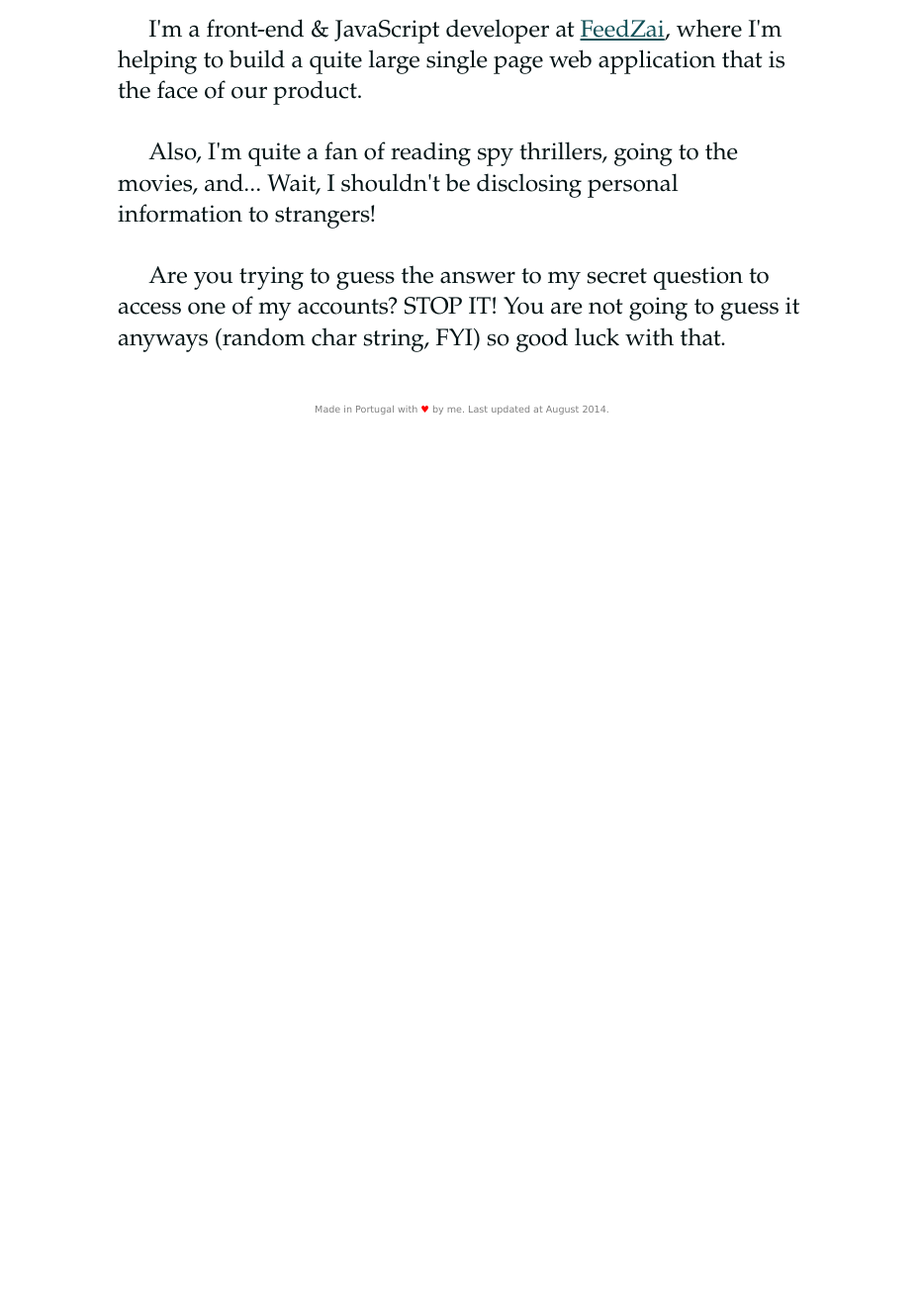
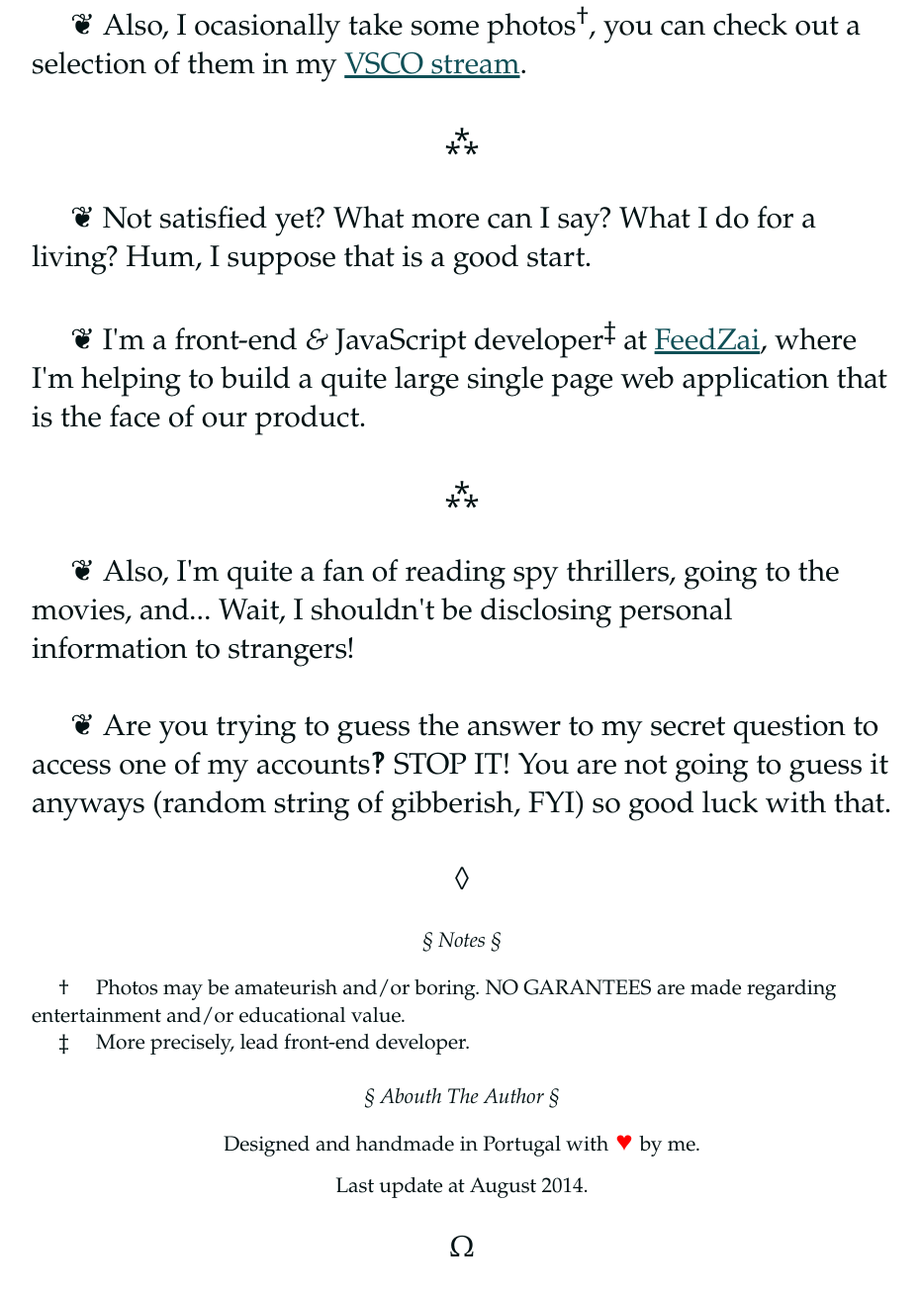
Before and after one commit to lfac-pt/lfac-pt.github.io, a plain HTML site: page index.html in a window 1280 px wide. Shown: the part 724-2034 px from the top of the page at 99% size, without its empty margins (173-1103 px from the left). Before the commit the page ends 1192 px from the top, so only its background shows below. Drawn offline with Linux system fonts and the light colour scheme.

Commit message:
More design and text changes

```diff
--- a/index.html
+++ b/index.html
@@ -12,25 +12,23 @@
               font-family: Baskerville, Garamond, Palatino, "Palatino Linotype", "Hoefler Text", "Times New Roman", serif;
               text-align: center;
               color: rgb(3, 18, 20);
-              font-size: 24px;
+              font-size: 30px;
               line-height: 1.3;
               font-weight: normal;
             }
 
             h1, h2, h3{
               font-weight: normal;
-			  font-size: 80px;
+			  font-size: 4em;
 			  text-align: center;
             }
 
             a {
               color: rgb(16, 80, 87);
             }
-
             a:visited {
               color: rgb(10, 50, 54);
             }
-
             a:hover {
               color: rgb(12, 225, 245);
               /*TODO: add an on hover color animation*/
@@ -39,7 +37,6 @@
             p {
                 margin-bottom: 0;
             }
-
             p + p {
                 text-indent:1.3em;
                 margin-top: 1.3em;
@@ -53,49 +50,127 @@
             }
 
             .firstLetter {
-            	font-size: 80px;
-				padding-right: 10px;
-				border-bottom: solid black 2px;
-				border-top: solid black 2px;
-				padding-left: 10px;
+            	font-size: 4em;
+				font-style: italic;
             }
 
-            footer {
-				font-family: Verdana, sans-serif;
-                margin-top: 5em;
-                margin-bottom: 5em;
-                color: grey;
-                font-size: 0.4em;
+			.opening:first-line { line-height: 100%; }
+
+			.amp {
+				font-style: italic;
+				font-weight: normal;
+			}
+
+			.sectionSeparator {
+				text-align: center;
+				text-indent:0em;
+			}
+			.sectionSeparator:last-child {
+				margin-bottom: 1em;
+			}
+
+			.links {
+				list-style: none;
+				padding: 0px;
+			}
+			.links li:before
+			{
+				content: '☞';
+				margin: 0 1.3em;    /* Margin should be the same as in the paragraphs */
+			}
+
+			.finalNotes {
+				font-size: 0.7em;
             }
 
-			footer .heart {
+			.heart {
 				color: red;
 			}
+			.finalNotes h3 {
+				font-style: italic;
+				text-align: center;
+				text-indent: 0em;
+				margin-top: 1.3em;
+				font-size: inherit;
+			}
+			.refs {
+				list-style: none;
+				padding: 0px;
+			}
+			.refs li:nth-child(1):before
+			{
+				margin: 0 1.3em;    /* Margin should be the same as in the paragraphs */
+				content: '†';
+			}
+			.refs li:nth-child(2):before
+			{
+				margin: 0 1.3em;    /* Margin should be the same as in the paragraphs */
+				content: '‡';
+			}
+			.finalNotes p + p {
+                margin-top: 0.7em;
+				text-indent: 0em;
+            }
+			.aboutMe {
+				text-align: center;
+			}
+
+			/*TODO: Idead animate the fleuron, the section separators and the heart on hover to have a collor*/
+
+
         </style>
     </head>
     <body>
         <div class="main">
             <h1>Hello stranger!</h1>
 
-            <p><span class="firstLetter">T</span><span id="x1">h</span>is is my, mostly empty, personal homepage.</p>
-            <p style="margin-top: 0.5em;">W<span id="x2">e</span>ll you probably came here looking for something, so here are some links:</p>
+            <p class="opening"><span class="firstLetter">T</span>his is my, mostly empty, personal homepage. Look at all this white space ( ︶︿︶ )</p>
+
+            <p>&#10086; Well, you probably came here looking for something, so here are some links:</p>
             <p>
-                <ul>
-                    <li><a href="https://github.com/lfac-pt">Github</a></li>
-                    <li><a href="https://twitter.com/lfacpt">Twitter</a></li>
-                    <li><a href="http://pt.linkedin.com/in/lfacc">Linkedin</a></li>
+                <ul class="links">
+                    <li><a href="https://github.com/lfac-pt" target="_blank">Github</a></li>
+                    <li><a href="https://twitter.com/lfacpt" target="_blank">Twitter</a></li>
+                    <li><a href="http://pt.linkedin.com/in/lfacc" target="_blank">Linkedin</a></li>
                 </ul>
             </p>
-            <p>Also, I ocasionally take some (amateur) photos, you can check them <span id="y1">o</span>ut in my <a href="http://lfac.vsco.co/">VSCO stream</a>.</p>
-            <p>N<span id="y2">o</span>t satisfied yet? What more can I say? What I do for a living? Hum, I suppose thats a good start.</p>
-            <p>I'm a front-end &amp; JavaScript developer at <a href="http://www.feedzai.com/">FeedZai</a>, where I'm helping to build a quite large single page web application that is the face of our product.</p>
-            <p>Also, I'm quite a fan of reading spy thrillers, going to the movies, and... Wait, I shouldn't be disclosing personal information to strangers!</p>
-            <p>Are you trying to guess the answer to my secret question to access one of my accounts? STOP IT! You are not going to guess it anyways (random char string, FYI) so good luck with that.</p>
+            <p>&#10086; Also, I ocasionally take some photos<sup>&dagger;</sup>, you can check out a selection of them in my <a href="http://lfac.vsco.co/" target="_blank">VSCO stream</a>.</p>
+
+            <p class="sectionSeparator">&#8258;</p>
+
+            <p>&#10086; Not satisfied yet? What more can I say? What I do for a living? Hum, I suppose that is a good start.</p>
+            <p>&#10086; I'm a front-end <span class="amp">&amp;</span> JavaScript developer<sup>&Dagger;</sup> at <a href="http://www.feedzai.com/">FeedZai</a>, where I'm helping to build a quite large single page web application that is the face of our product.</p>
+
+          	<p class="sectionSeparator">&#8258;</p>
+
+            <p>&#10086; Also, I'm quite a fan of reading spy thrillers, going to the movies, and... Wait, I shouldn't be disclosing personal information to strangers!</p>
+            <p>&#10086; Are you trying to guess the answer to my secret question to access one of my accounts‽ STOP IT! You are not going to guess it anyways (random string of gibberish, FYI) so good luck with that.</p>
+
+            <p class="sectionSeparator">&loz;</p>
+
+            <div class="finalNotes">
+            	<h3>&sect; Notes &sect;</h3>
+
+				<p>
+					<ul class="refs">
+						<li>Photos may be amateurish and/or boring. NO GARANTEES are made regarding entertainment and/or educational value.</li>
+						<li>More precisely, lead front-end developer.</li>
+					</ul>
+				</p>
+
+				<h3>&sect; Abouth The Author &sect;</h3>
+
+				<p class="aboutMe">
+					Designed and handmade in Portugal with <span class="heart">♥</span> by me.
+				</p>
+
+           		<p class="aboutMe">
+					Last update at August 2014.
+				</p>
+            </div>
+
+            <p class="sectionSeparator">&Omega;</p>
         </div>
-
-        <footer>
-            Made in Portugal with <span class="heart">♥</span> by me. Last updated at August 2014.
-        </footer>
 
         <script>
             (function(i,s,o,g,r,a,m){i['GoogleAnalyticsObject']=r;i[r]=i[r]||function(){
```
